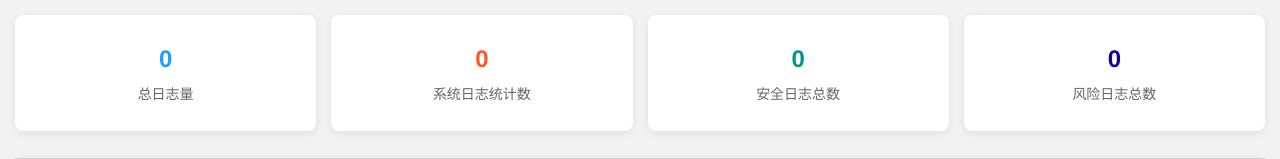
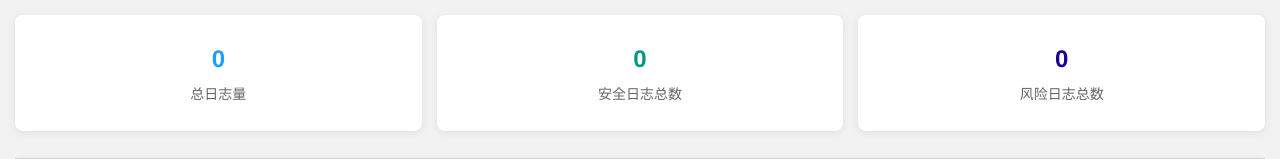
Before and after one commit to Kamiyakirio/G6ThreatPerception, a Python web app: template src/main/resources/templates/log/list.html in a window 1280 px wide. Shown: the top 159 px of the page. Run offline with Jinja, Linux system fonts and the light colour scheme; the template is opened without the code that fills it, so the values that code supplies are empty.

Commit message:
修改日志统计卡片

```diff
--- a/src/main/resources/templates/log/list.html
+++ b/src/main/resources/templates/log/list.html
@@ -52,7 +52,7 @@
 <div class="layui-fluid">
     <!-- 简化后的统计卡片 -->
     <div class="layui-row layui-col-space15" style="margin-bottom: 20px;">
-        <div class="layui-col-md3">
+        <div class="layui-col-md4">
             <div class="layui-card">
                 <div class="layui-card-body" style="text-align: center; padding: 25px 0;">
                     <div style="font-size: 24px; font-weight: bold; color: #1E9FFF;" id="totalLogs">0</div>
@@ -60,15 +60,7 @@
                 </div>
             </div>
         </div>
-        <div class="layui-col-md3">
-            <div class="layui-card">
-                <div class="layui-card-body" style="text-align: center; padding: 25px 0;">
-                    <div style="font-size: 24px; font-weight: bold; color: #FF5722;" id="systemLogs">0</div>
-                    <div style="margin-top: 5px; color: #666;">系统日志统计数</div>
-                </div>
-            </div>
-        </div>
-        <div class="layui-col-md3">
+        <div class="layui-col-md4">
             <div class="layui-card">
                 <div class="layui-card-body" style="text-align: center; padding: 25px 0;">
                     <div style="font-size: 24px; font-weight: bold; color: #009688;" id="securityLogs">0</div>
@@ -76,7 +68,7 @@
                 </div>
             </div>
         </div>
-        <div class="layui-col-md3">
+        <div class="layui-col-md4">
             <div class="layui-card">
                 <div class="layui-card-body" style="text-align: center; padding: 25px 0;">
                     <div style="font-size: 24px; font-weight: bold; color: #1b0096;" id="riskLogs">0</div>
@@ -568,23 +560,48 @@
         // 加载全部日志统计数据
         function loadStatistics() {
             $.ajax({
-                url: '/log/all/statistics',
-                type: 'GET',
+                url: '/log/list',  // 修改为获取日志列表的接口
+                type: 'POST',      // 改为POST请求
                 headers: {
                     'Authorization': localStorage.getItem('token')
                 },
+                data: {
+                    page: 1,
+                    limit: 999999  // 获取所有数据以便统计
+                },
                 success: function (res) {
-                    if (res.code === 200 && res.data) {
-                        $('#totalLogs').text(res.data.totalLogs || 0);
-                        $('#systemLogs').text(res.data.systemLogs || 0);
-                        $('#securityLogs').text(res.data.securityLogs || 0);
-                        $('#riskLogs').text(res.data.riskLogs || 0);
+                    if (res.code === 0) {
+                        let totalCount = res.data.length || 0;
+                        let securityCount = 0;
+                        let riskCount = 0;
+
+                        // 遍历数据，根据risk_level统计
+                        res.data.forEach(item => {
+                            if (item.riskLevel === 0) {
+                                securityCount++;
+                            } else {
+                                riskCount++;
+                            }
+                        });
+
+                        // 更新统计数字，使用数字格式化
+                        $('#totalLogs').text(formatNumber(totalCount));
+                        $('#securityLogs').text(formatNumber(securityCount));
+                        $('#riskLogs').text(formatNumber(riskCount));
+                    } else {
+                        layer.msg('获取统计数据失败：' + res.msg, {icon: 2});
                     }
                 },
                 error: function (xhr, status, error) {
                     console.error('加载统计数据失败:', error);
+                    layer.msg('加载统计数据失败，请稍后重试', {icon: 2});
                 }
             });
+        }
+
+        // 数字格式化函数
+        function formatNumber(num) {
+            return num.toString().replace(/(\d)(?=(\d{3})+(?!\d))/g, '$1,');
         }
 
         // 审计日志页面刷新按钮实现
```
